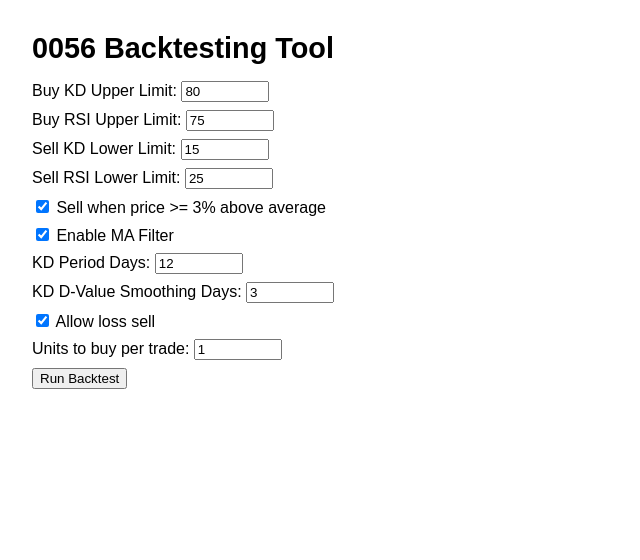
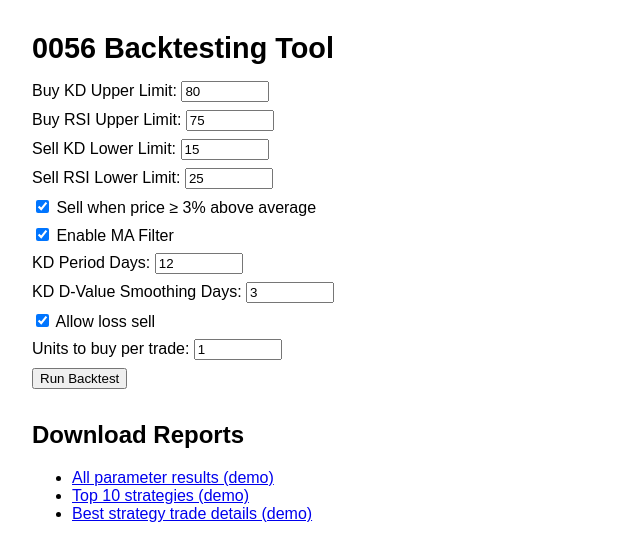
Before and after one commit to abow0403X/0056-backtest, a plain HTML site: page web/index.html in a window 1280 px wide. Shown: the whole page, without its empty margins (0-640 px from the left). Drawn offline with Linux system fonts and the light colour scheme.

Commit message:
Update index.html: add download links to generated Excel reports

```diff
--- a/web/index.html
+++ b/web/index.html
@@ -23,7 +23,7 @@
         <label>Buy RSI Upper Limit: <input type="number" name="buy_rsi_upper" value="75" step="1" min="0" max="100" required></label>
         <label>Sell KD Lower Limit: <input type="number" name="sell_kd_lower" value="15" step="1" min="0" max="100" required></label>
         <label>Sell RSI Lower Limit: <input type="number" name="sell_rsi_lower" value="25" step="1" min="0" max="100" required></label>
-        <label><input type="checkbox" name="sell_price_above_avg" checked> Sell when price >= 3% above average</label>
+        <label><input type="checkbox" name="sell_price_above_avg" checked> Sell when price ≥ 3% above average</label>
         <label><input type="checkbox" name="enable_ma_filter" checked> Enable MA Filter</label>
         <label>KD Period Days: <input type="number" name="kd_period" value="12" step="1" min="1" required></label>
         <label>KD D-Value Smoothing Days: <input type="number" name="kd_smooth" value="3" step="1" min="1" required></label>
@@ -34,6 +34,17 @@
 
     <div id="result" class="result"></div>
 
+        <!-- Links to downloadable Excel reports generated by the backtesting engine.  These files
+             contain comprehensive results (all parameter combinations), the top 10 strategies by
+             win rate, and detailed trade records for the best strategy.  The links use relative
+             paths to the repository root so they will work when hosted via GitHub Pages. -->
+        <h2>Download Reports</h2>
+        <ul>
+            <li><a href="../0056_backtest_demo_all.xlsx" download>All parameter results (demo)</a></li>
+            <li><a href="../0056_backtest_demo_top10.xlsx" download>Top 10 strategies (demo)</a></li>
+            <li><a href="../0056_backtest_demo_best_details.xlsx" download>Best strategy trade details (demo)</a></li>
+        </ul>
+
     <script src="script.js"></script>
 </body>
 </html>
```
